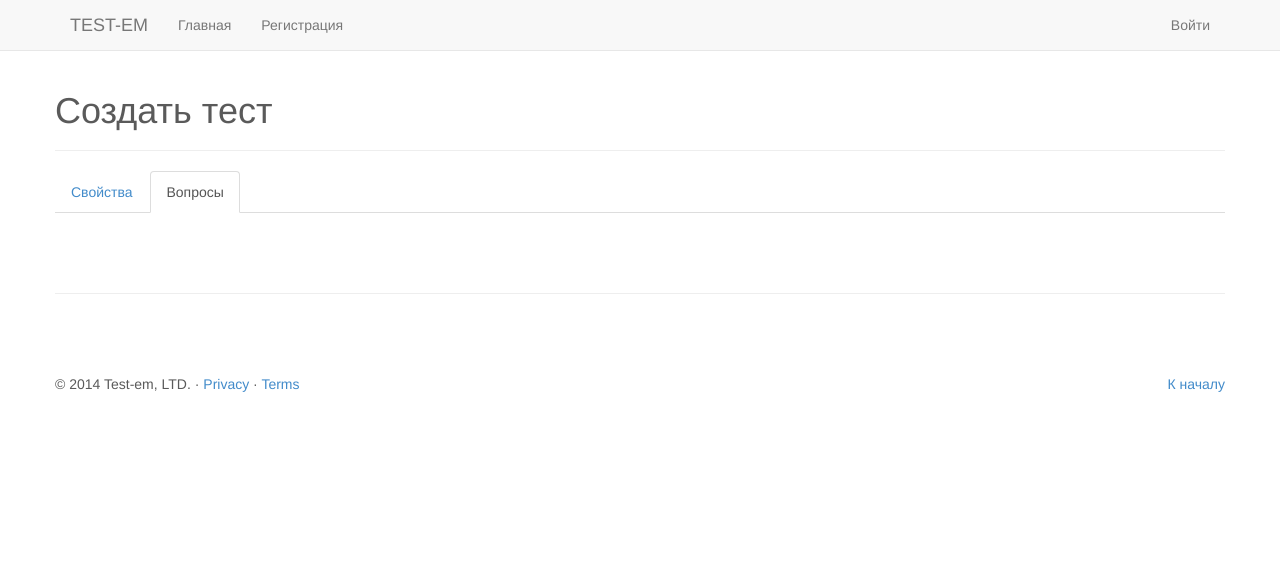
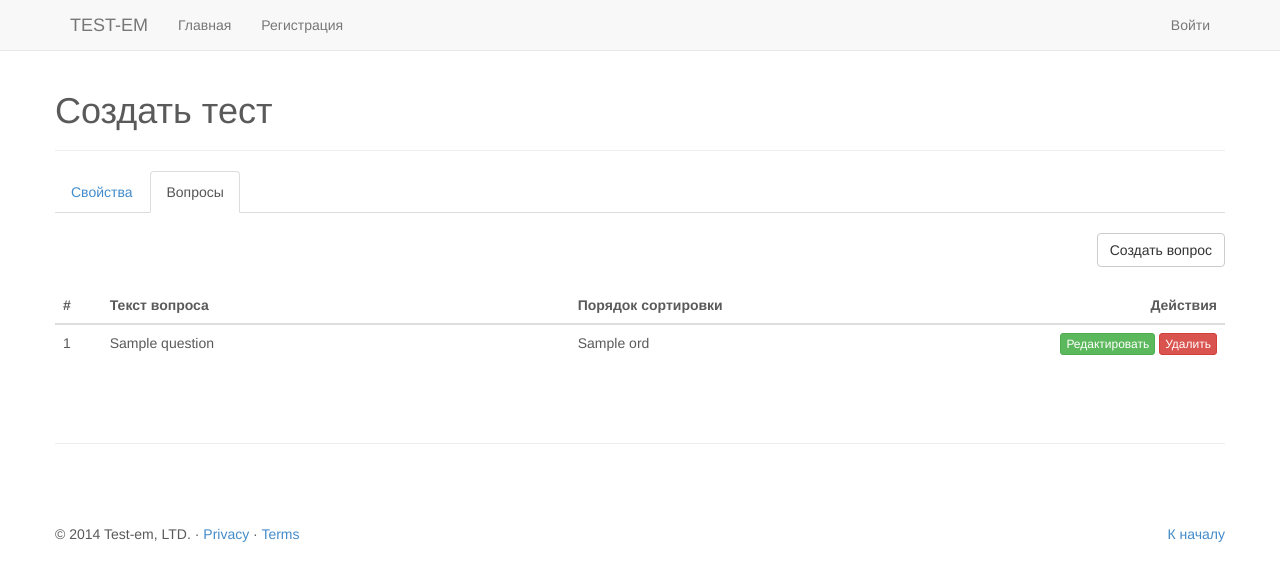
Before and after one commit to fedorov-iv/testem, a Django app: template questionnaires/templates/questionnaires/create_questions.html in a window 1280 px wide. Shown: the top 581 px of the page. Run offline with Django 3.2, Linux system fonts and the light colour scheme; the template is opened without the code that fills it: most values are stand-ins (such as "Sample title", 1, 10 or a date in 2020); some libraries are stand-ins or nearby versions.

```diff
--- a/questionnaires/templates/questionnaires/create_questions.html
+++ b/questionnaires/templates/questionnaires/create_questions.html
@@ -11,5 +11,80 @@
       <li class="active"><a href="{% url "create_questions" %}{% if questionnaire_id %}{{ questionnaire_id }}/{% endif %}">Вопросы</a></li>
     </ul>
 
+<!-- create question modal-->
+    <div class="modal fade" id="createQuestionModal" tabindex="-1" role="dialog" aria-labelledby="createQuestionModalLabel" aria-hidden="true">
+      <div class="modal-dialog">
+        <div class="modal-content">
+          <div class="modal-header">
+            <button type="button" class="close" data-dismiss="modal" aria-hidden="true">&times;</button>
+            <h4 class="modal-title" id="myModalLabel">Создать вопрос</h4>
+          </div>
+          <div class="modal-body">
+                <div class="form-group ">
+                    <label class="control-label" for="id_title">Краткое название вопроса:</label>
+                   <input type="text" id="id_title" class="form-control">
 
+                </div>
+
+                <div class="form-group ">
+                    <label class="control-label" for="id_description">Текст вопроса:</label>
+
+                    <textarea class="form-control" id="id_description" rows="5"></textarea>
+                </div>
+
+                <div class="form-group ">
+                    <label class="control-label" for="id_ord">Порядок сортировки:</label>
+                   <input type="text" id="id_ord" class="form-control">
+
+                </div>
+
+          </div>
+          <div class="modal-footer">
+            <button type="button" class="btn btn-default" data-dismiss="modal">Закрыть</button>
+            <button type="button" class="btn btn-primary">Сохранить</button>
+          </div>
+        </div>
+      </div>
+    </div>
+<!-- create question modal END-->
+
+      <button type="button" class="btn btn-default" data-toggle="modal" data-target="#createQuestionModal" style="float: right">Создать вопрос</button>
+    <div style="clear: both; padding:10px"></div>
+        <div class="table-responsive">
+        {% if questions %}
+            <table class="table table-hover">
+              <thead>
+                <tr>
+                  <th>#</th>
+                  <th style="width: 40%">Текст вопроса</th>
+
+
+                  <th>Порядок сортировки</th>
+                  <th style="text-align: right">Действия</th>
+                </tr>
+              </thead>
+              <tbody>
+              {% for question in questions %}
+                <tr>
+                  <td>{{ question.id }}</td>
+                  <td>{{ question.title }}</td>
+
+                  <td>
+                    {{ question.ord }}
+                  </td>
+                  <td  align="right">
+                      <button type="button" class="btn btn-success btn-xs">Редактировать</button>
+                      <button type="button" class="btn btn-danger btn-xs" onclick="deleteQuestion({{ question.id }}, '{{ question.title }}');">Удалить</button>
+                  </td>
+                </tr>
+
+              {% endfor %}
+              </tbody>
+            </table>
+         {% else  %}
+            <div class="alert alert-info">
+                <p>В этом тесте еще нет вопросов</p>
+            </div>
+         {% endif %}
+          </div>
 {% endblock %}
--- a/questionnaires/views.py
+++ b/questionnaires/views.py
@@ -74,4 +74,5 @@ def delete_test(request, questionnaire_id=0):
 
 @login_required
 def create_questions(request, questionnaire_id=0):
-    return render(request, 'questionnaires/create_questions.html', {'questionnaire_id': questionnaire_id})
+    questions = Question.objects.filter(questionnaire=questionnaire_id)
+    return render(request, 'questionnaires/create_questions.html', {'questionnaire_id': questionnaire_id, 'questions': questions})
```
Also changed, not shown: questionnaires/templates/questionnaires/index.html (+7 -5 lines).
